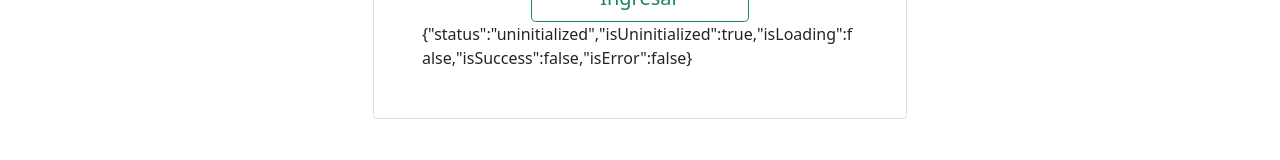
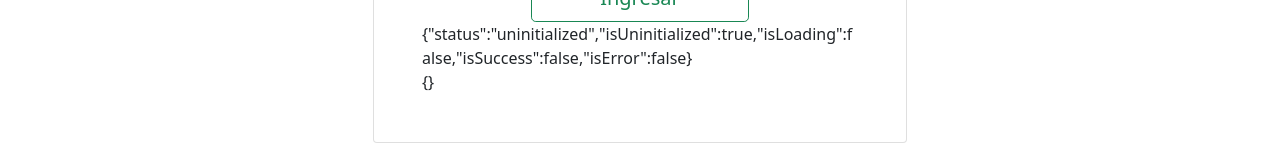
Before and after one commit to jdgramajo/jwting-react, a React (Create React App) app: page / in a window 1280 px wide. Shown: the part 381-541 px from the top of the page. Built offline with nearby package versions, Linux system fonts and the light colour scheme.

Commit message:
Adds global state usage in tandem with RTK mutations. Work in progress.

```diff
--- a/package.json
+++ b/package.json
@@ -3,7 +3,7 @@
   "version": "0.1.0",
   "private": true,
   "dependencies": {
-    "@reduxjs/toolkit": "^1.6.1",
+    "@reduxjs/toolkit": "^1.6.2",
     "react": "^17.0.2",
     "react-dom": "^17.0.2",
     "react-redux": "^7.2.5",
--- a/src/components/LoginForm.js
+++ b/src/components/LoginForm.js
@@ -4,19 +4,19 @@ import { useHistory } from "react-router-dom";
 // - Find out if custom hook is necesary or of the useQuery hook
 //   provided by RTK Query is enough. -> Seems it isn't, maybe custom
 //   hooks?
-// import { changeUserInfo } from "../store";
-// import { useSelector, useDispatch } from "react-redux";
+import { changeUserInfo } from "../store";
+import { useSelector, useDispatch } from "react-redux";
 import { useLoginMutation } from "../store";
 
 const LoginForm = () => {
-  // const { changeUserInfo } = useSelector((store) => store);
-  // const dispatch = useDispatch();
+  const { userInfo } = useSelector((store) => store);
+  const dispatch = useDispatch();
   const history = useHistory();
   const [login, loginResponse] = useLoginMutation();
 
-  const navigateToMain = () => {
+  const navigateToMain = (username) => {
     // history.push("/main");
-    console.log(loginResponse);
+    dispatch(changeUserInfo(username));
   };
 
   const navigateToError = () => {
@@ -33,8 +33,8 @@ const LoginForm = () => {
       const username = document.getElementById("user-input").value;
       const password = document.getElementById("password-input").value;
       try {
-        login({ username, password });
-        navigateToMain();
+        const response = await login({ username, password });
+        navigateToMain(username);
         return loginResponse;
       } catch (err) {
         console.log(err);
@@ -88,6 +88,7 @@ const LoginForm = () => {
             </div>
           </form>
           <div>{JSON.stringify(loginResponse)}</div>
+          <div>{JSON.stringify(userInfo)}</div>
         </div>
       </div>
     </div>
--- a/src/store.js
+++ b/src/store.js
@@ -55,30 +55,24 @@ const jwtingBackend = createApi({
 
 export const { useLoginMutation } = jwtingBackend;
 
-// Redux Toolkit reducer definitions
-// const userInfoSlice = createSlice({
-//   name: "userInfo",
-//   initialState: {},
-//   reducers: {
-//     changeUserInfo: (state, action) => {
-//       const credentials = {
-//         name: action.payload.name,
-//         password: action.payload.password,
-//       };
-//       const result = useLoginMutation(credentials);
-//       console.log(result);
-//       return action.payload.name;
-//     },
-//   },
-// });
+// Redux Toolkit reducer definitions for global non fetch states.
+const userInfoSlice = createSlice({
+  name: "userInfo",
+  initialState: {},
+  reducers: {
+    changeUserInfo: (state, action) => {
+      return action.payload;
+    },
+  },
+});
 
-// export const { changeUserInfo } = userInfoSlice.actions;
+export const { changeUserInfo } = userInfoSlice.actions;
 
 // Global store configuration the store
 export const store = configureStore({
   reducer: {
     [jwtingBackend.reducerPath]: jwtingBackend.reducer,
-    // [userInfoSlice.name]: userInfoSlice.reducer,
+    [userInfoSlice.name]: userInfoSlice.reducer,
   },
   // Adding the api middleware enables caching, invalidation, polling,
   // and other useful features of `rtk-query`.
```
Also changed, not shown: 1 other file (tests, documents, lock files or other folders).
